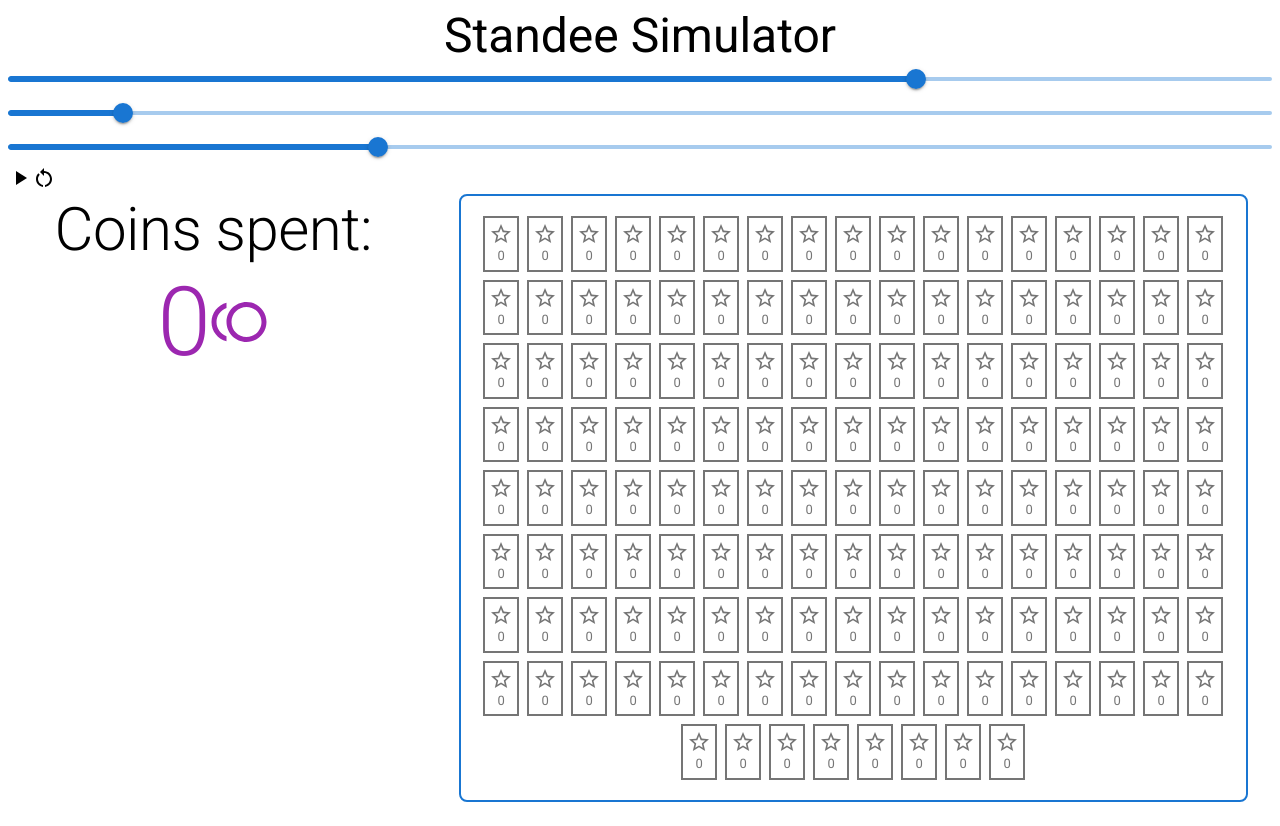
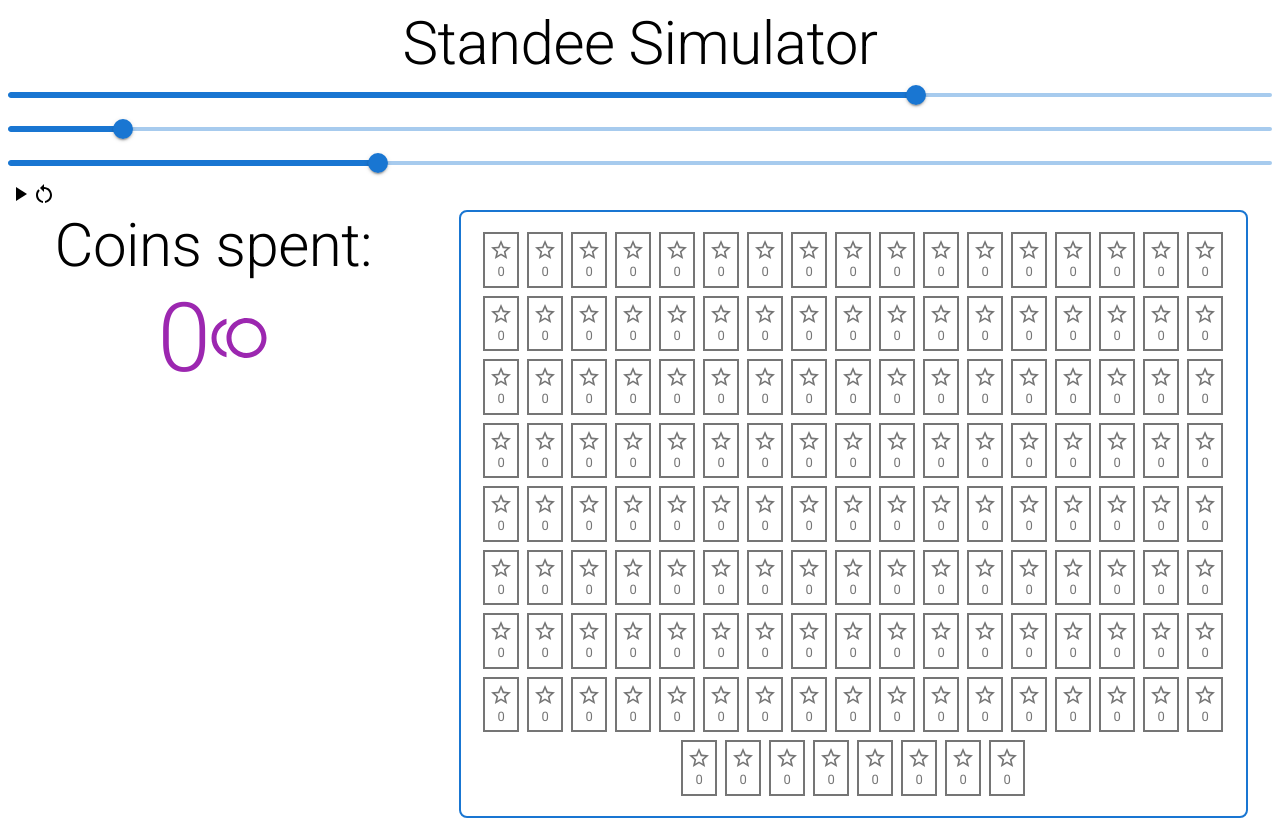
Before and after one commit to mmmaaatttttt/standee-simulator, a React (Vite) app: page / in a window 1280 px wide. Built offline with nearby package versions, Linux system fonts and the light colour scheme.

Commit message:
styling tweak

```diff
--- a/src/App.tsx
+++ b/src/App.tsx
@@ -4,7 +4,7 @@ import SimulatorContainer from "containers/simulator-container";
 function App() {
   return (
     <>
-      <Typography variant="h3" align="center">
+      <Typography variant="h2" align="center">
         Standee Simulator
       </Typography>
       <SimulatorContainer />
```
